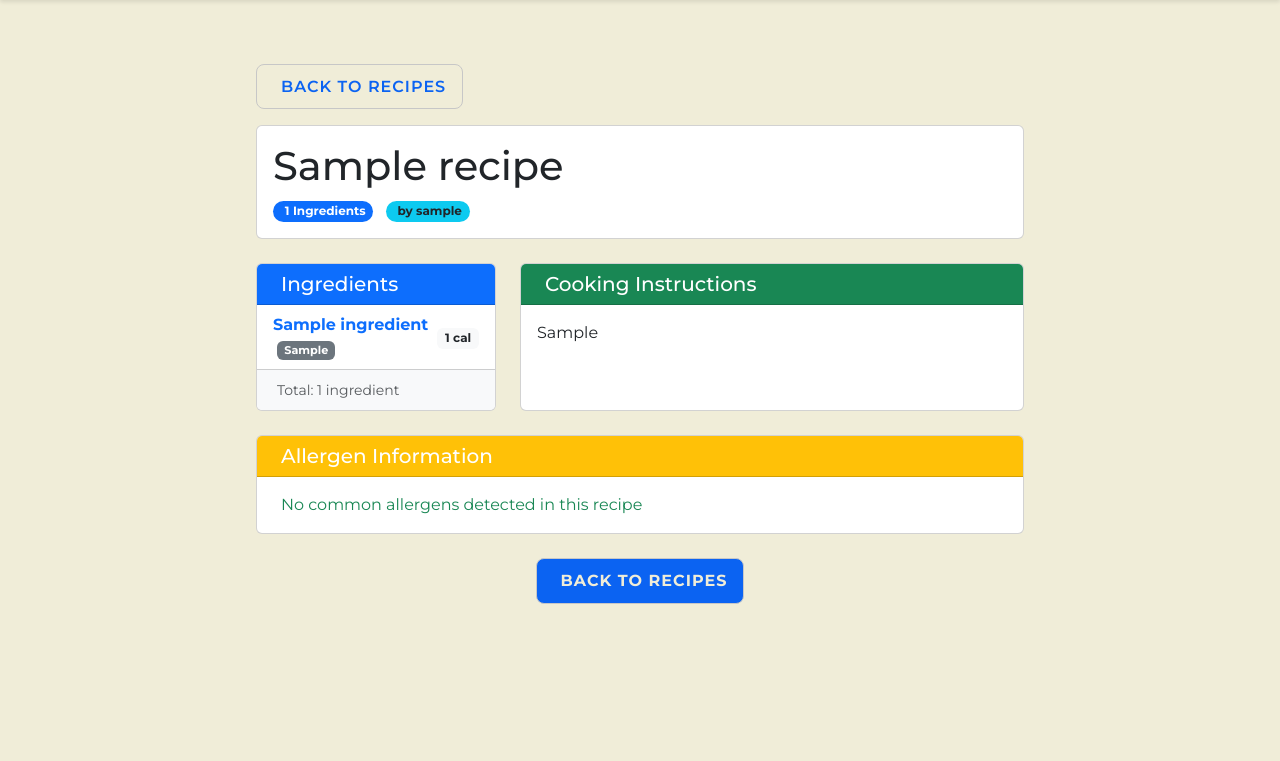
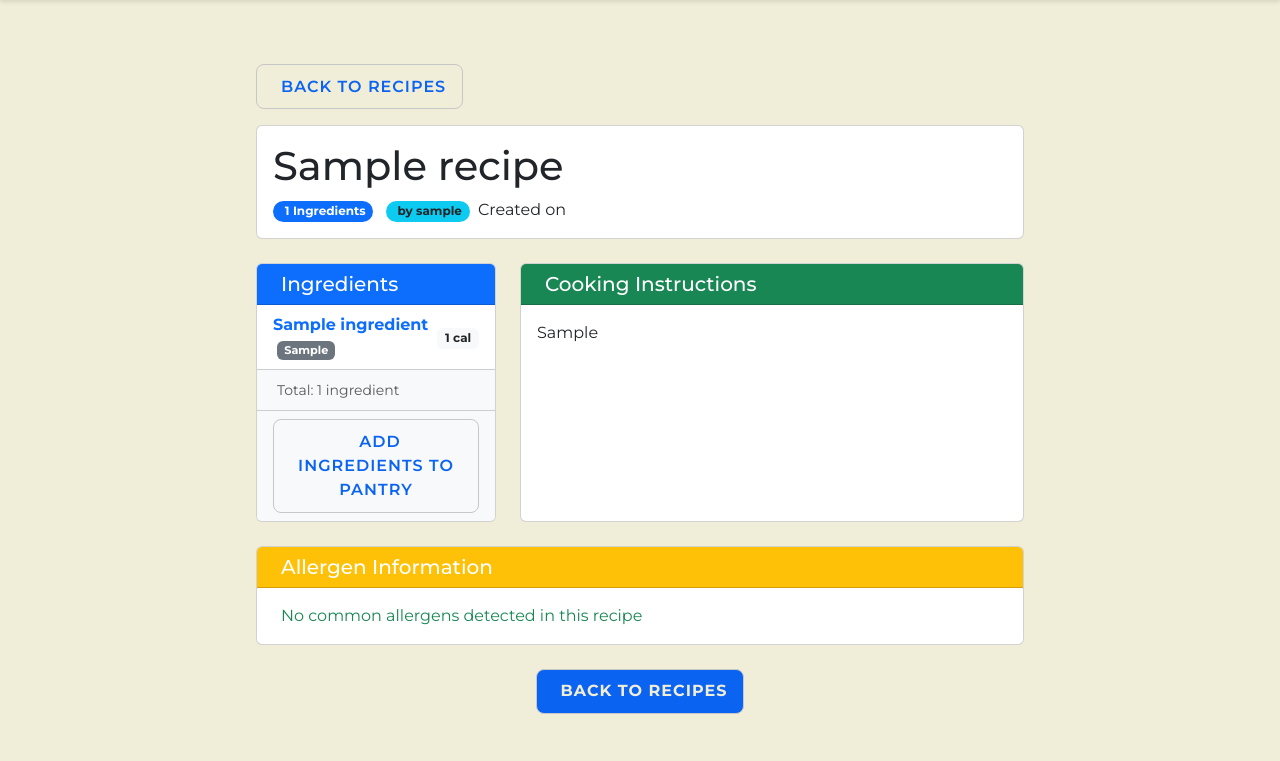
Before and after one commit to mckennaded/Buddy_Crocker_CS4300, a Django app: page /recipe/1/ in a window 1280 px wide. Shown: the part 109-870 px from the top of the page. Run offline with Django 5.2, Linux system fonts and the light colour scheme; tables that the repository leaves empty hold one stand-in row (values such as "Sample post"); data that the repository does not hold is empty.

Commit message:
Added button on recipe page for quick adding ingredients (no functionality yet)

```diff
--- a/Buddy_Crocker/Buddy_Crocker/templates/Buddy_Crocker/recipe_detail.html
+++ b/Buddy_Crocker/Buddy_Crocker/templates/Buddy_Crocker/recipe_detail.html
@@ -72,6 +72,8 @@
                 </span>
                 <span class="badge rounded-pill bg-info text-dark">
                   <i class="bi bi-person me-1"></i>by {{ recipe.author.username }}
+                </span class="badge rounded-pill bg-info text-dark">
+                  <i class="bi bi-person me-1"></i> Created on {# Recipe date here #}
                 </span>
 
                 <!-- Allergen Status Badge -->
@@ -157,6 +159,15 @@
             Total: {{ ingredients.count }} ingredient{{ ingredients.count|pluralize }}
           </small>
         </div>
+        {% if not has_all_ingredients %}
+            <div class="card-footer bg-light">
+              <small class="text-muted">
+                <a href="{% url 'profile-detail' user.pk %}" class="btn btn-outline-primary btn-md">
+                  <i class="bi bi-gear me-2"></i>Add ingredients to pantry
+                </a>
+              </small>
+            </div>
+        {% endif %}
       </div>
     </div>
 
--- a/Buddy_Crocker/Buddy_Crocker/views.py
+++ b/Buddy_Crocker/Buddy_Crocker/views.py
@@ -190,6 +190,17 @@
     # Get all ingredients for this recipe
     ingredients = recipe.ingredients.all()
 
+    # Check if user has all ingredients in pantry
+    has_all_ingredients = False
+    if request.user.is_authenticated:
+        try:
+            pantry = Pantry.objects.get(user=request.user)
+            pantry_ingredient_ids = set(pantry.ingredients.values_list('id', flat=True))
+            recipe_ingredient_ids = set(ingredients.values_list('id', flat=True))
+            has_all_ingredients = recipe_ingredient_ids.issubset(pantry_ingredient_ids)
+        except Pantry.DoesNotExist:
+            has_all_ingredients = False
+
     # Get all allergens from ingredients
     all_recipe_allergens = recipe.get_allergens()
 
@@ -229,6 +240,7 @@
         'has_allergen_conflict': has_allergen_conflict,  # User can't eat this
         'is_safe_for_user': is_safe_for_user,  # User can eat this
         'show_all_allergens': show_all_allergens,  # Show all vs personalized
+        'has_all_ingredients': has_all_ingredients, # User has recipe ingredients in the pantry
     }
     return render(request, 'Buddy_Crocker/recipe_detail.html', context)
 
```
